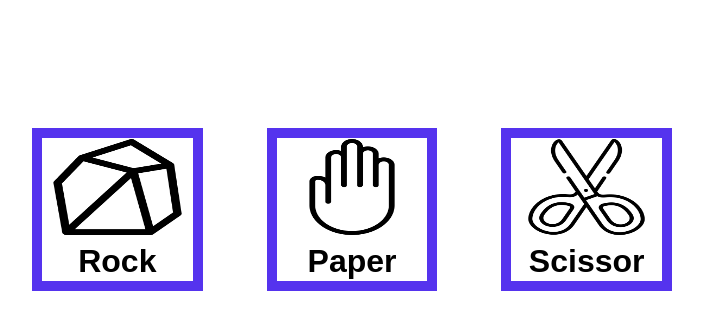
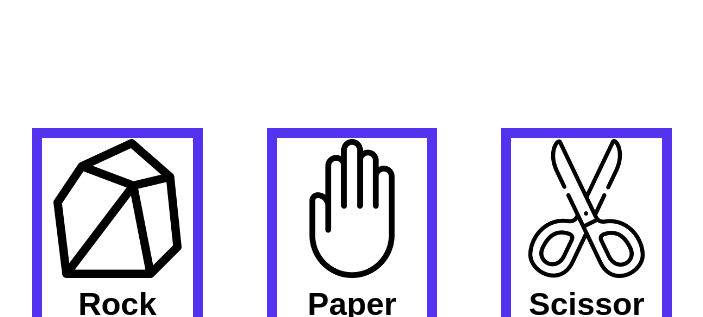
Before and after one commit to PPKan/RockPaperScissors, a plain HTML site: page index.html in a window 1280 px wide. Shown: the top 317 px of the page, without its empty margins (288-991 px from the left). Drawn offline with Linux system fonts and the light colour scheme.

Commit message:
justifty to fit large screen

```diff
--- a/style.css
+++ b/style.css
@@ -35,7 +35,7 @@ body {
 
 .buttons img {
     width: 100%;
-    height: 3em;
+    height: 100%;
 }
 
 .main {
```
